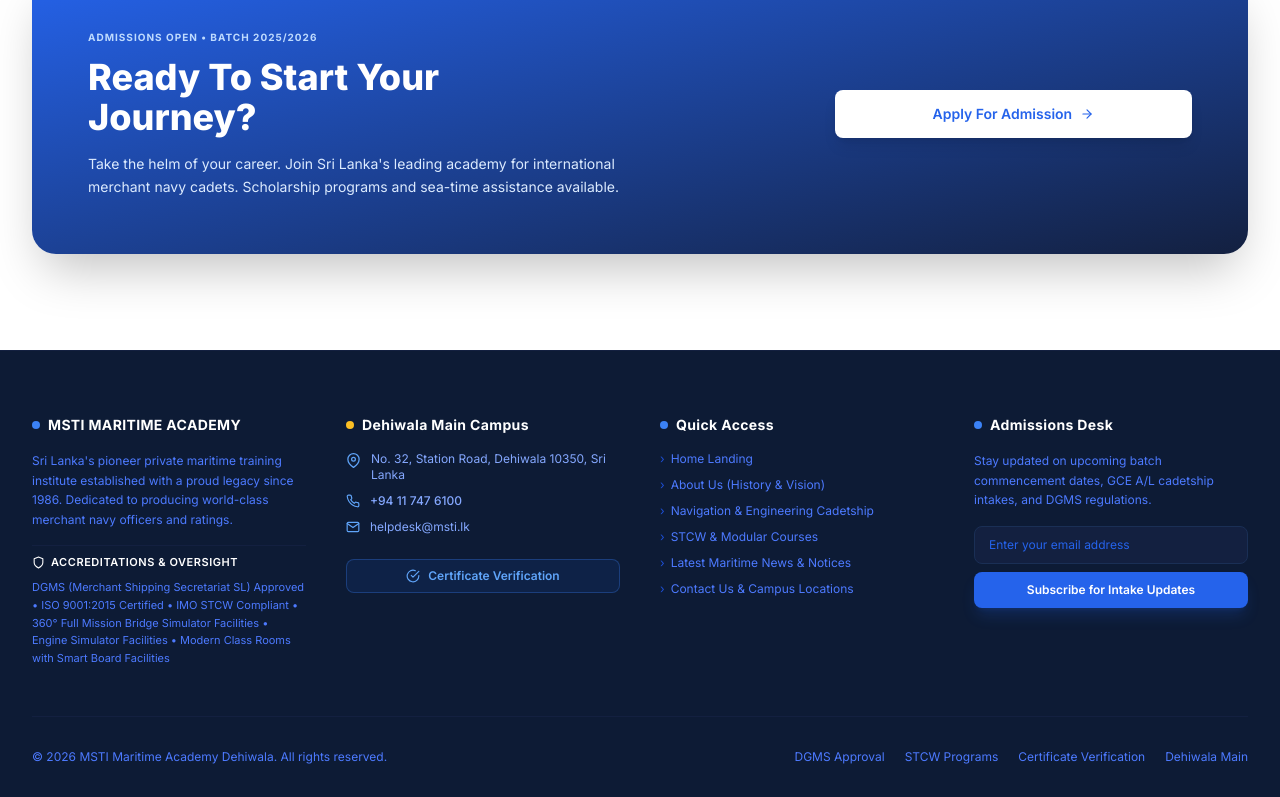
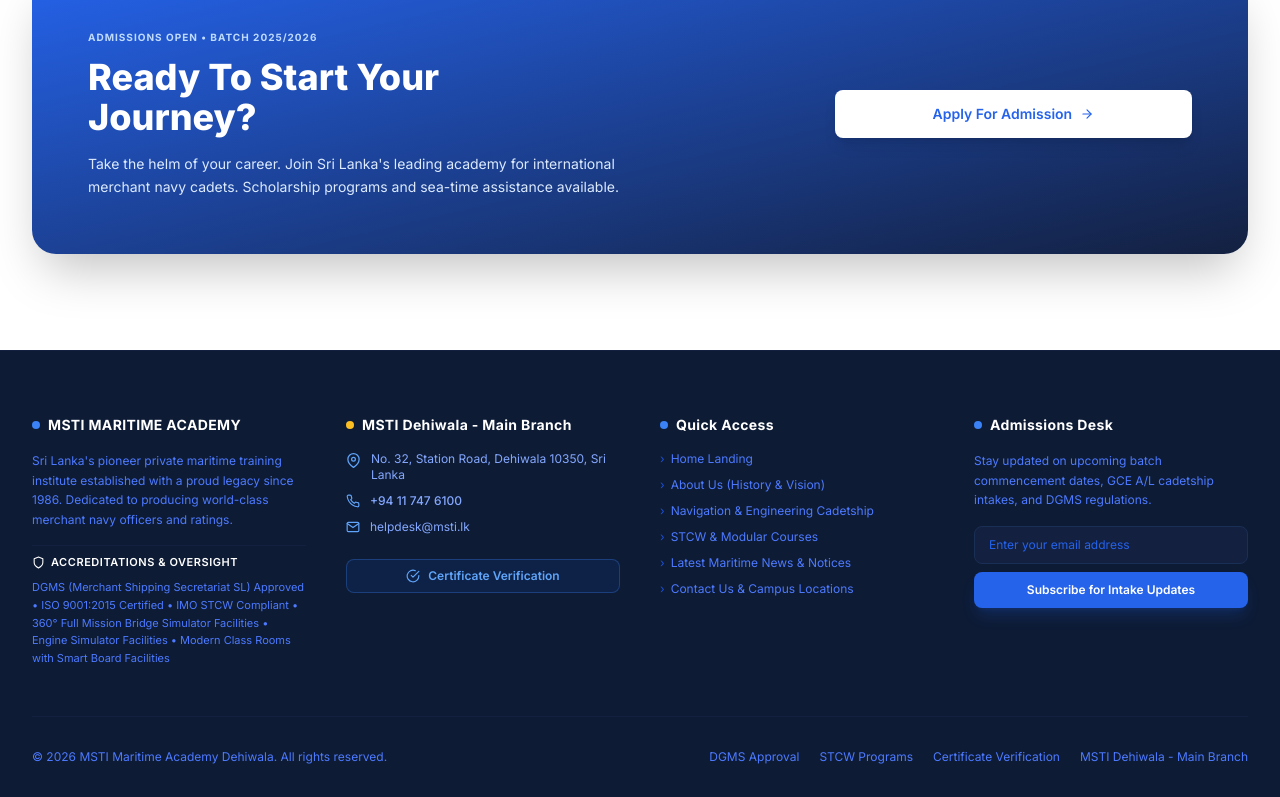
Before and after one commit to rkarrow/testingmsti, a React (Vite) app in the folder client/: page / in a window 1280 px wide. Shown: the part 3337-4134 px from the top of the page. Built offline with nearby package versions, Linux system fonts and the light colour scheme; no server answers.

Commit message:
Update Footer title to MSTI Dehiwala - Main Branch

```diff
--- a/client/src/components/Footer.jsx
+++ b/client/src/components/Footer.jsx
@@ -29,7 +29,7 @@
           <div className="space-y-4">
             <h3 className="text-white font-bold text-sm tracking-wide flex items-center gap-2">
               <span className="w-2 h-2 rounded-full bg-amber-400"></span>
-              Dehiwala Main Campus
+              MSTI Dehiwala - Main Branch
             </h3>
 
             <div className="space-y-2.5 text-xs text-navy-300">
@@ -123,7 +123,7 @@
             <Link to="/about" className="hover:text-blue-400 transition-colors">DGMS Approval</Link>
             <Link to="/courses" className="hover:text-blue-400 transition-colors">STCW Programs</Link>
             <a href="mailto:certificate@msti.lk" className="hover:text-blue-400 transition-colors">Certificate Verification</a>
-            <Link to="/contact" className="hover:text-blue-400 transition-colors">Dehiwala Main</Link>
+            <Link to="/contact" className="hover:text-blue-400 transition-colors">MSTI Dehiwala - Main Branch</Link>
           </div>
         </div>
       </div>
```
